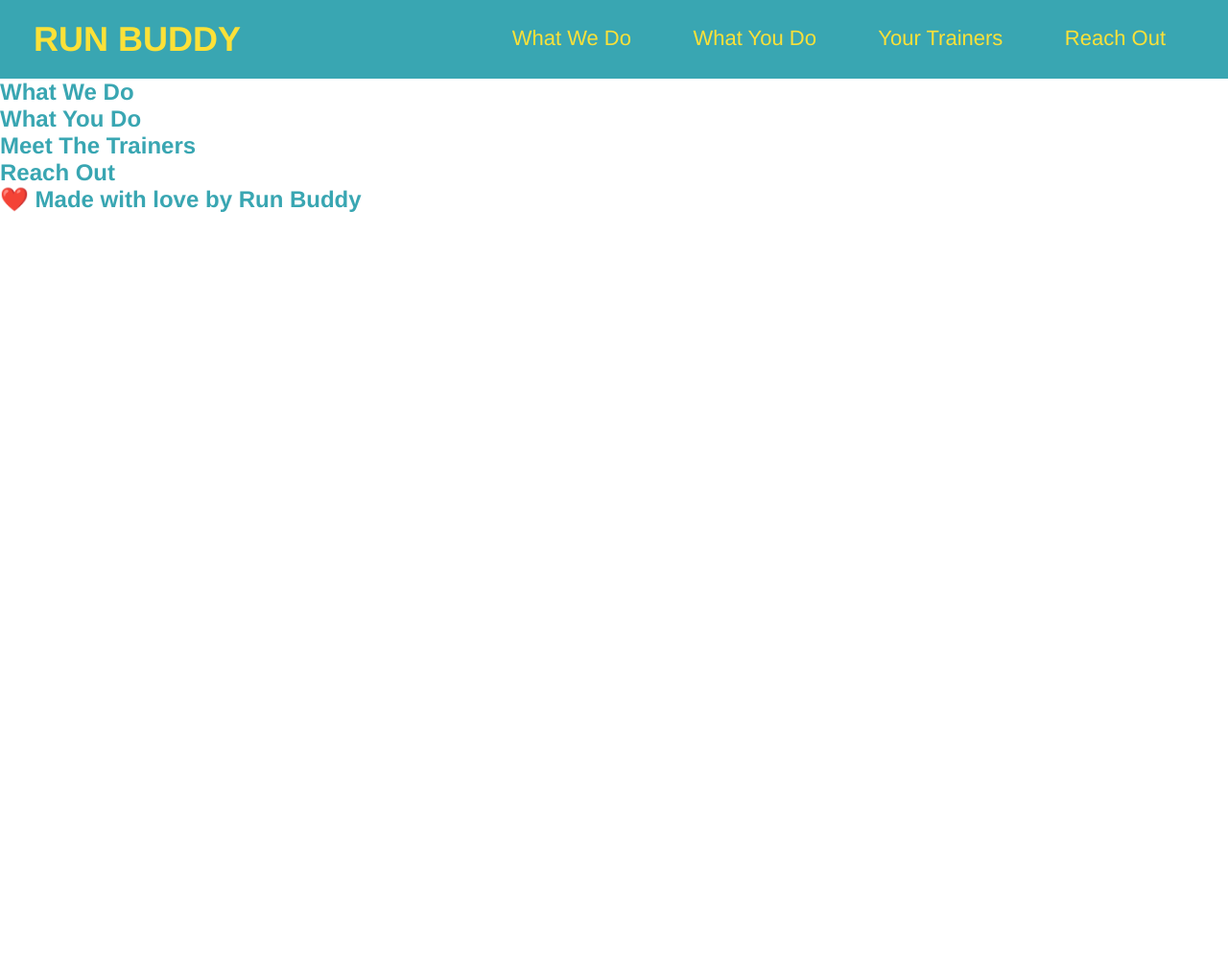
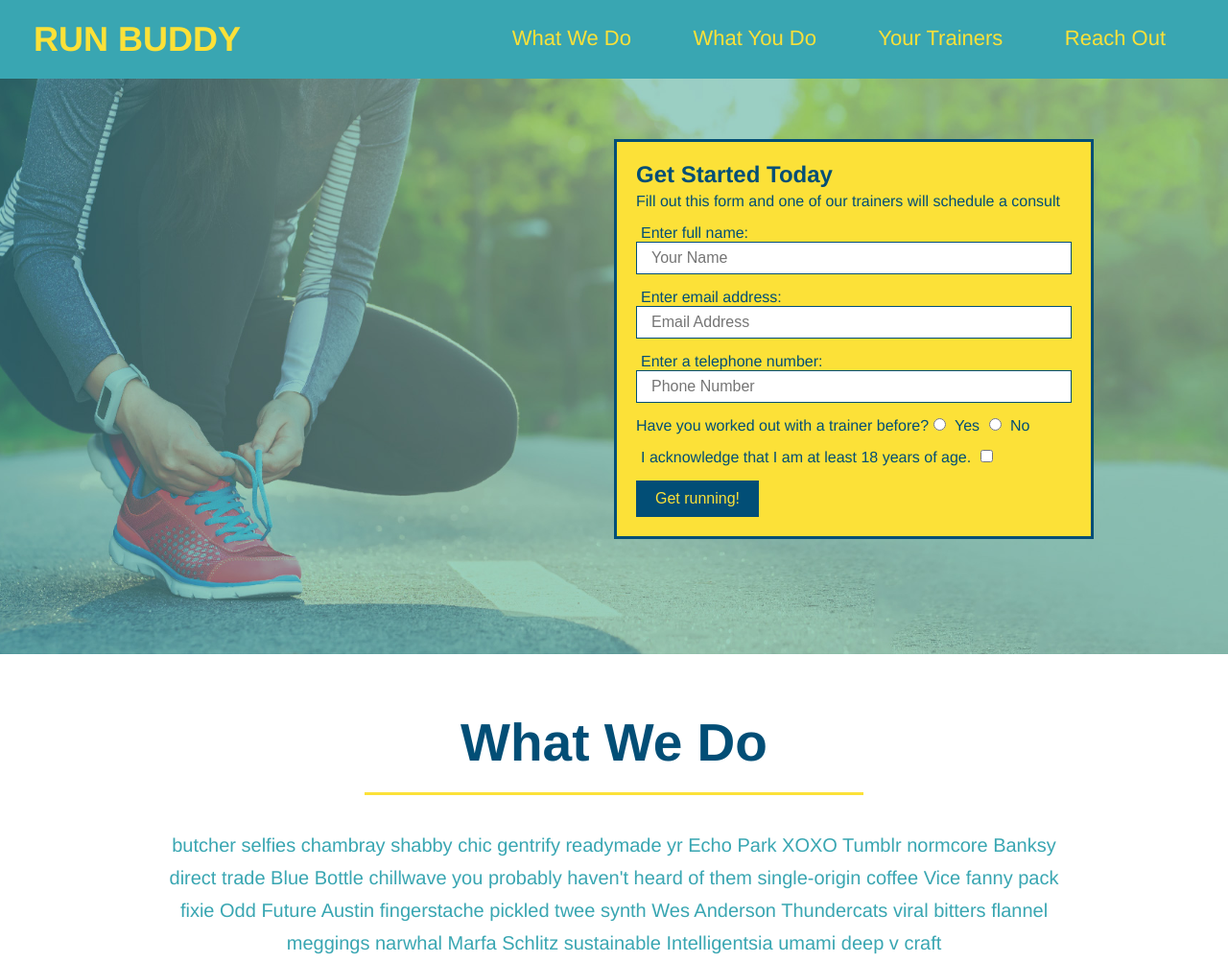
Before and after one commit to shreddy70/run-buddy, a plain HTML site: page index.html in a window 1280 px wide. Shown: the top 1003 px of the page at 96% size. Before the commit the page ends 800 px from the top, so only its background shows below. Drawn offline with Linux system fonts and the light colour scheme.

Commit message:
images update

```diff
--- a/assets/css/style.css
+++ b/assets/css/style.css
@@ -1,10 +1,11 @@
 * {
   margin: 0;
   padding: 0;
+  box-sizing: border-box;
 }
 
 body {
-  /* I'm a CSS comment! */
+  /* more on this crazy alphanumerical value in a minute! */
   color: #39a6b2;
   font-family: Helvetica, Arial, sans-serif;
 }
@@ -20,12 +21,8 @@ header h1 {
   font-size: 36px;
   color: #fce138;
   margin: 0;
+  display: inline;
 }
-
-header a {
-  color: #fce138;
-}
-
 header a {
   text-decoration: none;
   color: #fce138;
@@ -46,10 +43,138 @@ header nav ul li a {
   font-size: 22px;
 }
 
-header h1 {
-  font-weight: bold;
-  font-size: 36px;
+footer {
+  background: #fce138;
+  width: 100%;
+  padding: 40px 35px;
+}
+
+footer h2 {
+  display: inline;
+  color: #024e76;
+  font-size: 30px;
+  margin: 0;
+}
+
+footer div {
+  float: right;
+  line-height: 1.5;
+  text-align: right;
+}
+
+footer a {
+  color: #024e76;
+}
+
+section {
+  padding: 60px;
+}
+
+/* Hero Style Start */
+.hero {
+  background-image: url('../images/hero-bg.jpeg');
+  height: 600px;
+  background-size: cover;
+  background-position: center;
+  position: relative;
+}
+/* Hero Style End */
+
+.hero-form {
+  border: 3px solid #024e76;
+  background-color: #fce138;
+  padding: 20px;
+  width: 500px;
+  color: #024e76;
+  position: absolute;
+  bottom: 120px;
+  right: 140px;
+}
+
+.hero-form h3 {
+  font-size: 24px;
+  margin: 0;
+}
+.hero-form p {
+  margin: 5px 0 15px 0;
+}
+
+.form-input {
+  border: 1px solid #024e76;
+  display: block;
+  padding: 7px 15px;
+  font-size: 16px;
+  color: #024e76;
+  width: 100%;
+  margin-bottom: 15px;
+}
+
+.hero-form label {
+  margin: 0 5px;
+}
+
+.hero-form button {
   color: #fce138;
-  margin: 0;
-  display: inline;
+  background-color: #024e76;
+  border: none;
+  padding: 10px 20px;
+  font-size: 16px;
 }
+
+.intro {
+  text-align: center;
+}
+
+.intro p {
+  line-height: 1.7;
+  color: #39a6b2;
+  width: 80%;
+  font-size: 20px;
+  margin: 0 auto;
+}
+
+.steps {
+  text-align: center;
+  background: #fce138;
+}
+
+.steps div {
+  margin-bottom: 80px;
+}
+
+.steps img {
+  width: 15%;
+  margin: 10px 0;
+}
+
+.steps h3 {
+  color: #024e76;
+  font-size: 46px;
+  margin-top: 10px;
+}
+
+.steps p {
+  color: #39a6b2;
+  font-size: 23px;
+}
+
+.steps span {
+  font-size: 38px;
+}
+
+.section-title {
+  font-size: 55px;
+  color: #024e76;
+  margin-bottom: 35px;
+  padding: 0 100px 20px 100px;
+  display: inline-block;
+  border-bottom: 3px solid;
+}
+
+.primary-border {
+  border-color: #fce138;
+}
+
+.secondary-border {
+  border-color: #39a6b2;
+}
--- a/index.html
+++ b/index.html
@@ -1,54 +1,129 @@
 <!DOCTYPE html>
 <html lang="en">
+
 <head>
   <meta charset="UTF-8" />
   <title>Run Buddy</title>
   <link rel="stylesheet" href="./assets/css/style.css" />
 </head>
+
 <body>
-        <!-- navigation element -->
+  <!-- navigation -->
   <header>
     <h1>
-                <a href="/">RUN BUDDY</a>
+      <a href="/">
+        RUN BUDDY
+      </a>
     </h1>
     <nav>
       <!-- Unordered list element -->
       <ul>
-                    <!--List item element -->
+        <!-- List item element-->
         <li>
           <!-- Anchor element -->
           <a href="#what-we-do">What We Do</a>
         </li>
         <li>
-                        <a href="what-you-do">What You Do</a>
+          <a href="#what-you-do">What You Do</a>
         </li>
         <li>
-                        <a href="your-trainers">Your Trainers</a>
+          <a href="#your-trainers">Your Trainers</a>
         </li>
         <li>
-                        <a href="reach-out">Reach Out</a>
+          <a href="#reach-out">Reach Out</a>
         </li>
       </ul>
     </nav>
   </header>
 
   <!-- hero/jumbotron -->
-        <section>
+  <section class="hero">
+    <div class="hero-form">
+      <h3>Get Started Today</h3>
+      <p>Fill out this form and one of our trainers will schedule a consult</p>
+      <form>
+        <label for="name">Enter full name:</label>
+        <input type="text" placeholder="Your Name" name="name" id="name" class="form-input" />
+        <label for="email">Enter email address:</label>
+        <input type="text" placeholder="Email Address" name="email" id="email" class="form-input" />
+        <label for="phone">Enter a telephone number:</label>
+        <input type="text" placeholder="Phone Number" name="phone" id="phone" class="form-input" />
+        <p>
+          Have you worked out with a trainer before?
+          <input type="radio" name="trainer-confirm" id="trainer-yes" />
+          <label for="trainer-yes">Yes</label>
+          <input type="radio" name="trainer-confirm" id="trainer-no" />
+          <label for="trainer-no">No</label>
+        </p>
+        <p>
+          <label for="checkbox">
+            I acknowledge that I am at least 18 years of age.
+          </label>
+          <input type="checkbox" name="checkpoint1" id="checkbox" />
+        </p>
+        <button type="submit">
+          Get running!
+        </button>
+      </form>
+    </div>
   </section>
 
-        <!-- "what we do section" -->
-        <section>
-            <h2>What We Do</h2>
+  <!-- "what we do" section -->
+  <section id="what-we-do" class="intro">
+    <h2 class="section-title primary-border">What We Do</h2>
+    <p>
+      butcher selfies chambray shabby chic gentrify readymade yr Echo Park XOXO Tumblr normcore Banksy direct trade Blue
+      Bottle chillwave you probably haven't heard of them single-origin coffee Vice fanny pack fixie Odd Future Austin
+      fingerstache pickled twee synth Wes Anderson Thundercats viral bitters flannel meggings narwhal Marfa Schlitz
+      sustainable Intelligentsia umami deep v craft
+    </p>
   </section>
 
   <!-- "what you do" section -->
-        <section>
-            <h2>What You Do</h2>
+  <section id="what-you-do" class="steps">
+    <h2 class="section-title secondary-border">What You Do</h2>
+
+    <div>
+      <img src="./assets/images/01-04-svgs/step-1.svg" alt=""/>
+      <h3>Step 1: <span>Fill Out the Form Above.</span></h3>
+      <p>You're already here, so why not?</p>
+    </div>
+
+    <div>
+      <img src="./assets/images/step-2.svg" alt="" />
+      <h3>Step 2: <span>Consult with One of Our Trainers.</span></h3>
+      <p>Are you here to build muscle, lose weight, or just feel good?</p>
+    </div>
+
+    <div>
+      <img src="./assets/images/step-3.svg" alt="" />
+      <h3>Step 3: <span>Get Running.</span></h3>
+      <p>Hit the ground running (literally) once your trainer lays out your plan.</p>
+    </div>
+
+    <div>
+      <img src="./assets/images/step-4.svg" alt="" />
+      <h3>Step 4: <span>See Results.</span></h3>
+      <p>Bi-weekly checkins with your trainer will keep you focused</p>
+    </div>
   </section>
 
   <!-- "meet the trainers" section -->
-        <section>
-            <h2>Meet The Trainers</h2>
+  <section id="your-trainers" class="trainers">
+    <h2 class="section-title primary-border">
+    Meet The Trainers
+    </h2>
+    <article class="trainer">
+        <img src="./assets/images/trainer-1.jpg" alt="Arron Stephens in his workout clothes, ready to pump iron" />
+        <div class="trainer-bio">
+          <h3>Arron Stephens</h3>
+          <h4>Speed / Strength</h4>
+          <p>
+            Lorem ipsum, dolor sit amet consectetur adipisicing elit. Sequi neque animi quo cupiditate commodi saepe culpa sed
+            itaque velit maiores optio dolorem excepturi aperiam dolores, voluptatibus suscipit amet quis repellat!
+          </p>
+        </div>
+      </article>
   </section>
 
   <!-- "reach out" section -->
@@ -58,7 +133,12 @@
 
   <!-- footer -->
   <footer>
-            <h2>❤️ Made with love by Run Buddy</h2>
+    <h2>❤️ Made with love by Run Buddy.</h2>
+    <div>
+      <a href="#">Read Our Privacy Policy</a><br />
+      &copy; 2019 Run Buddy, Inc.
+    </div>
   </footer>
 </body>
+
 </html>
```
Also changed, not shown: assets/images/01-04-svgs/step-1.svg (added), assets/images/01-04-svgs/step-2.svg (added), assets/images/01-04-svgs/step-3.svg (added), assets/images/01-04-svgs/step-4.svg (added), assets/images/01-05-trainers/trainer-1.jpg (added), assets/images/01-05-trainers/trainer-2.jpg (added), assets/images/01-05-trainers/trainer-3.jpg (added), assets/images/hero-bg.jpeg (added), 3 other files. Lines whose indentation alone changed are shown as unchanged.
